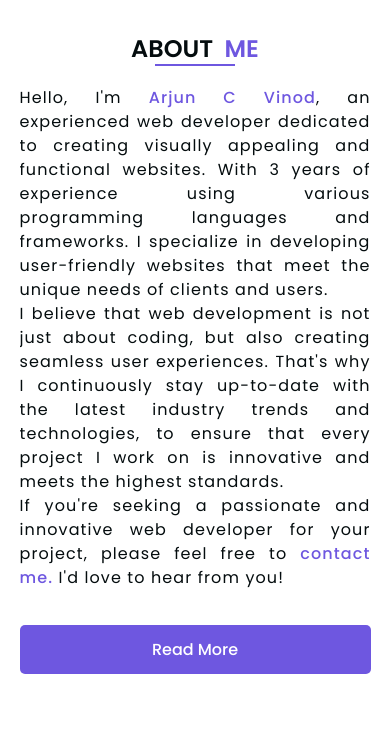
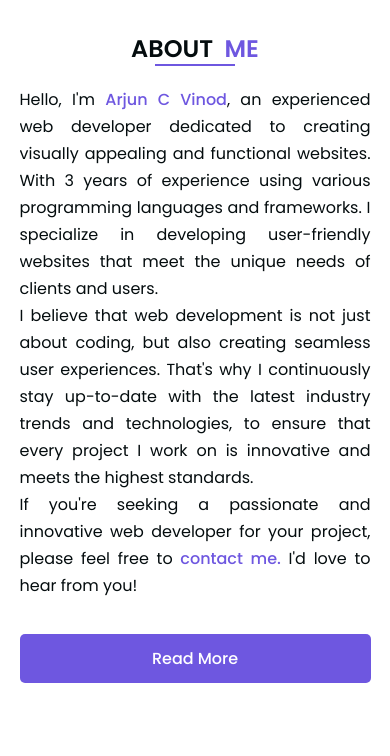
Before and after one commit to arjuncvinod/arjuncvinod.github.io, a plain HTML site: page index.html in a window 390 px wide. Shown: the part 768-1524 px from the top of the page. Drawn offline with nearby package versions, Linux system fonts and the light colour scheme.

Commit message:
letter spacing updated

```diff
--- a/css/media.css
+++ b/css/media.css
@@ -1,5 +1,5 @@
 
-@media only screen and (max-device-width: 900px){
+@media only screen and (max-device-width: 1100px){
     body{
         padding: 0 5%;
     }
@@ -64,7 +64,7 @@
 
 }
 
-@media only screen and (max-device-width: 900px){
+@media only screen and (max-device-width: 1100px){
 
     body{
         padding: 0 5%;
@@ -173,7 +173,7 @@
     display: flex;
     align-items: end;
     height:15%;
-   justify-content: center;
+    justify-content: center;
     width: 90vw;
     font-size: 1.5rem;
     text-transform:uppercase;
@@ -230,13 +230,14 @@
     max-height: auto;
     height: auto;
     font-size: 1rem;
+    letter-spacing: 0px;
 
 }
 .about-container div p{
     text-align: justify;
     width: 90VW;
     font-size: 1rem;
-    line-height :24px;
+    line-height :27px;
 
 
 }
@@ -260,7 +261,7 @@
 
 /* --------------------skills----------------------- */
 
-@media only screen and (max-device-width: 900px){
+@media only screen and (max-device-width: 1100px){
 
 
 #skills{
```
